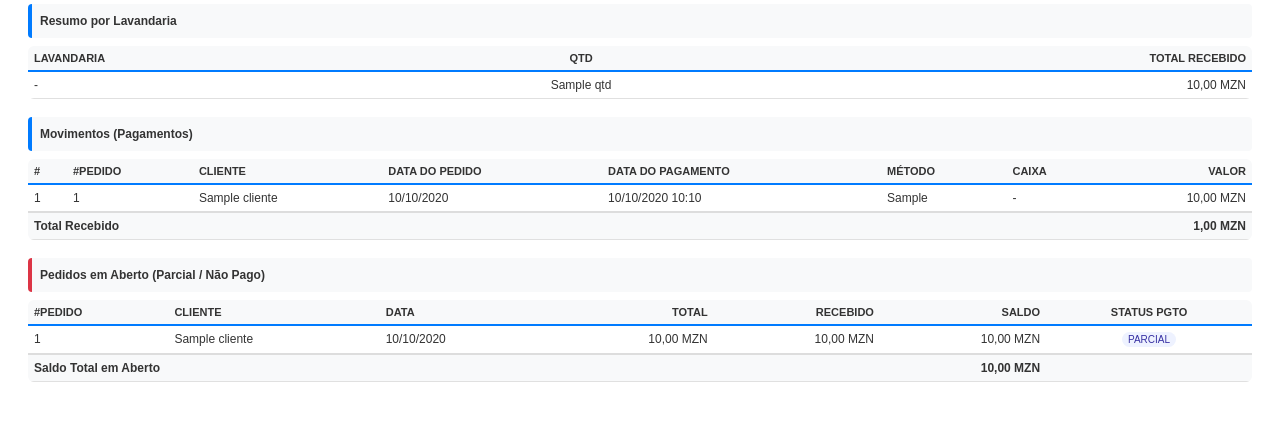
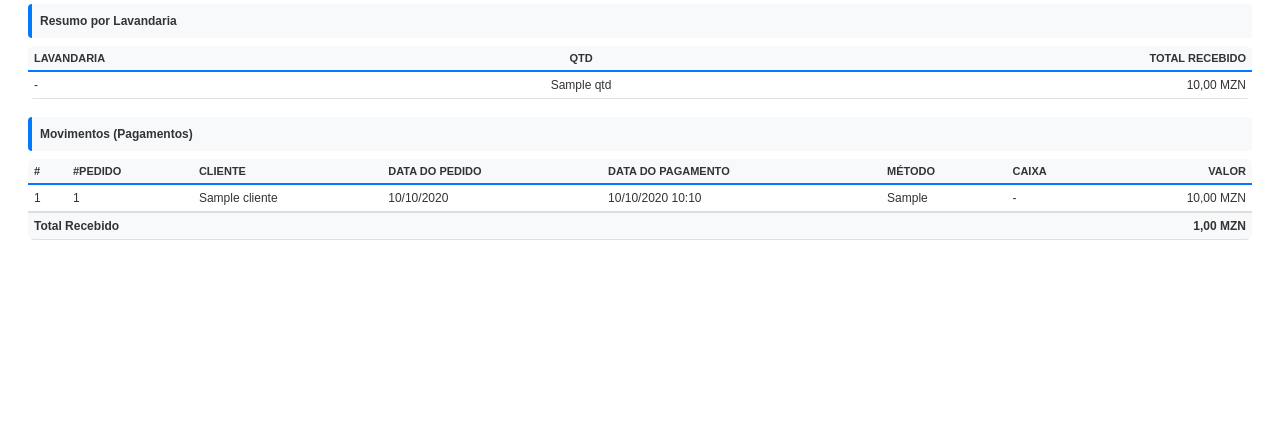
Before and after one commit to VXHugo65/lavandaria, a Django app: template core/templates/core/relatorio_financeiro.html in a window 1280 px wide. Shown: the part 592-1016 px from the top of the page. After the commit the page ends 832 px from the top, so only its background shows below. Run offline with Django 5.2, Linux system fonts and the light colour scheme; tables that the repository leaves empty hold one stand-in row (values such as "Sample post"); the template is opened without the code that fills it: values that come from a table or form of the project are taken from there, most other values are stand-ins (such as "Sample title", 1, 10 or a date in 2020); parts of the project's set-up code (start-up, migrations or seed data) failed here and were passed over.

Commit message:
Optimize relatorio_financeiro.html by removing excess code
Removed unnecessary HTML content and reduced file size.

```diff
--- a/core/templates/core/relatorio_financeiro.html
+++ b/core/templates/core/relatorio_financeiro.html
@@ -243,54 +243,6 @@
     </tfoot>
 </table>
 
-<!-- Pedidos em aberto -->
-{% if pedidos_em_aberto %}
-    <div class="section-title" style="border-left-color:#dc3545;">
-        Pedidos em Aberto (Parcial / Não Pago)
-    </div>
-
-    <table class="table">
-        <thead>
-            <tr>
-                <th>#Pedido</th>
-                <th>Cliente</th>
-                <th>Data</th>
-                <th class="text-right">Total</th>
-                <th class="text-right">Recebido</th>
-                <th class="text-right">Saldo</th>
-                <th class="text-center">Status Pgto</th>
-            </tr>
-        </thead>
-        <tbody>
-        {% for row in pedidos_em_aberto %}
-            <tr>
-                <td>{{ row.pedido.id }}</td>
-                <td>{{ row.pedido.cliente.nome }}</td>
-                <td>{{ row.pedido.criado_em|date:"d/m/Y" }}</td>
-                <td class="text-right">{{ row.pedido.total|currency_mzn }}</td>
-                <td class="text-right">{{ row.recebido|currency_mzn }}</td>
-                <td class="text-right">{{ row.saldo|currency_mzn }}</td>
-                <td class="text-center">
-                    {% if row.pedido.status_pagamento == "pago" %}
-                        <span class="badge ok">QUITADO</span>
-                    {% elif row.pedido.status_pagamento == "parcial" %}
-                        <span class="badge">PARCIAL</span>
-                    {% else %}
-                        <span class="badge danger">EM ABERTO</span>
-                    {% endif %}
-                </td>
-            </tr>
-        {% endfor %}
-        </tbody>
-        <tfoot>
-            <tr>
-                <td colspan="5">Saldo Total em Aberto</td>
-                <td class="text-right">{{ saldo_total|currency_mzn }}</td>
-                <td></td>
-            </tr>
-        </tfoot>
-    </table>
-{% endif %}
 
 </body>
 </html>
```
